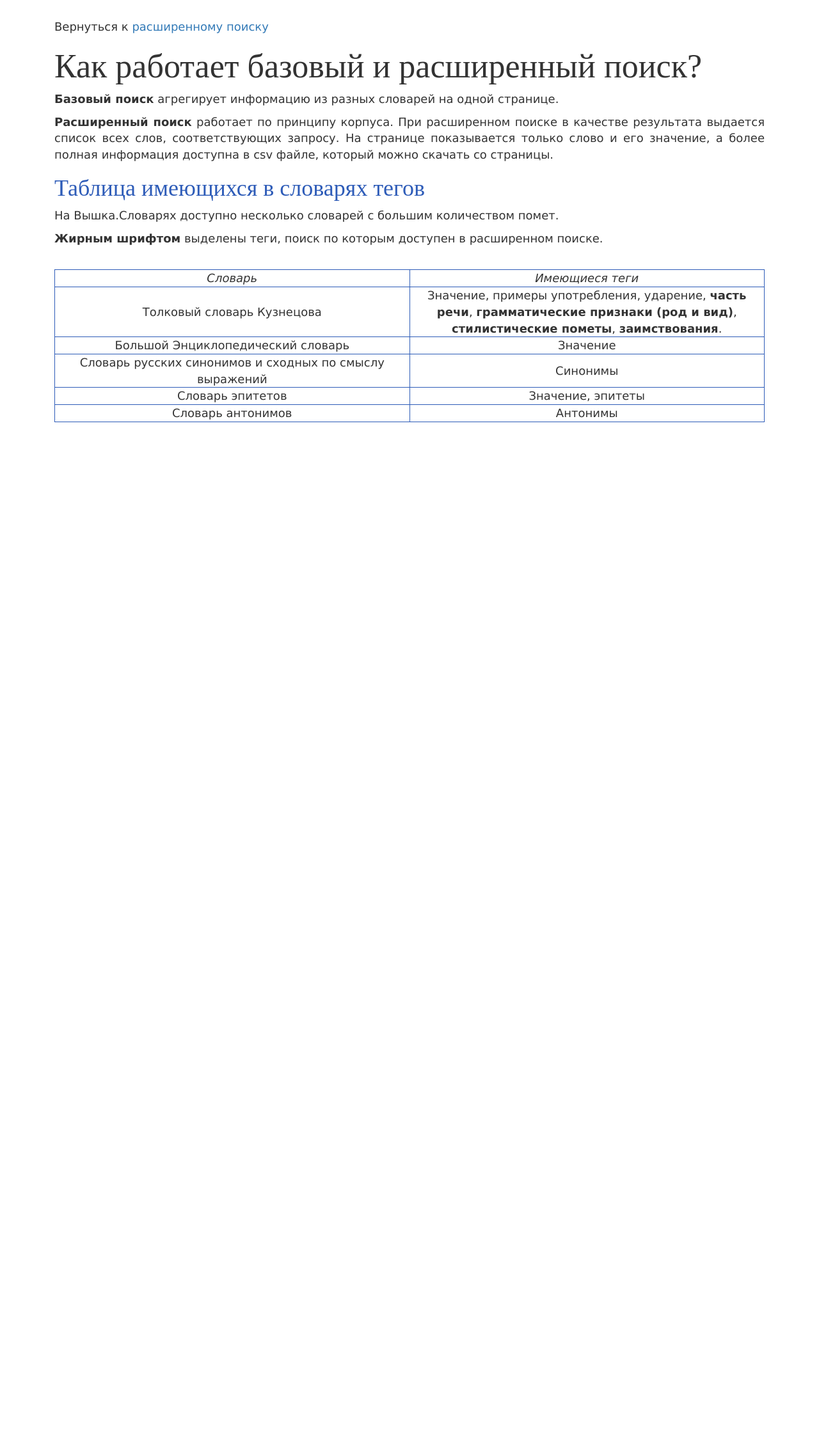
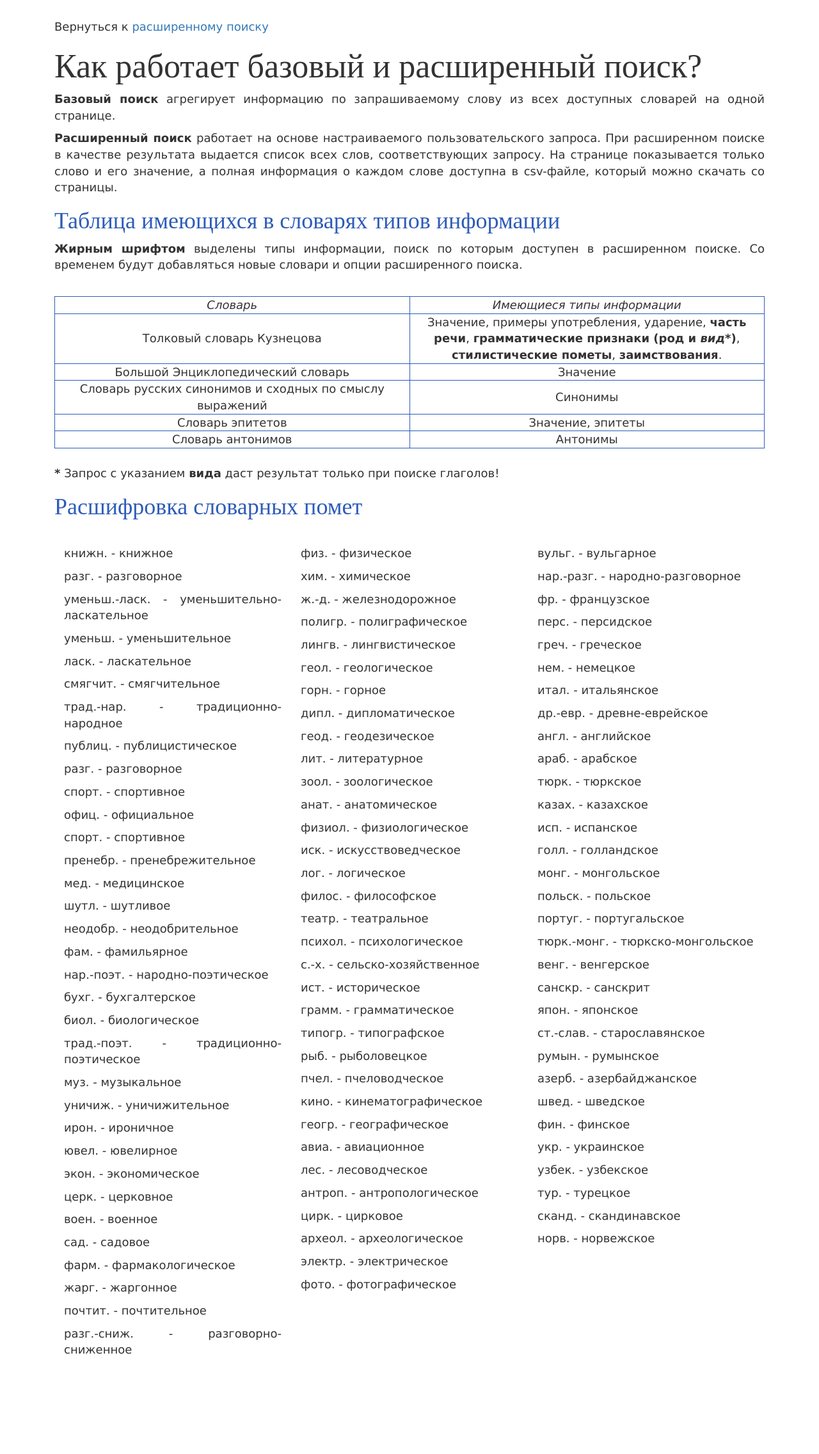
Before and after one commit to Dashershneva/Slovari, a Flask app: page /Vyshka_slovari_how_search_works in a window 1280 px wide. Shown: the part 51-2324 px from the top of the page at 64% size. Before the commit the page ends 711 px from the top, so only its background shows below. Run offline with Flask 2, Linux system fonts and the light colour scheme; some libraries are stand-ins or nearby versions.

Commit message:
hsw and pomety update

```diff
--- a/Slovari_website/csv_result/results.csv
+++ b/Slovari_website/csv_result/results.csv
@@ -1,3 +1 @@
 orth phon sense pos gender asp dic_name usg etym_lang
-муровать МУРОВ'АТЬ " Заделывать глиной, цементом что-л., сложенное из камня, кирпича и т.п. " " глаг. " None " нсв. " "Толковый словарь Кузнецова" None польск.
-фасовать ФАСОВ'АТЬ " Предварительно развешивать, раскладывать и упаковывакть в каких-л. определённых дозах, количестах. " " глаг. " None None "Толковый словарь Кузнецова" None польск.
--- a/Slovari_website/templates/Slovar_how_search_works.html
+++ b/Slovari_website/templates/Slovar_how_search_works.html
@@ -53,25 +53,25 @@
 	  <div class="info col-md-12">
 	    <p>Вернуться к <a href="{{ url_for('extended_search_page') }}">расширенному поиску</a></p>
 	    <h1 class="title">Как работает базовый и расширенный поиск? </h1>
-		  <p><b>Базовый поиск</b> агрегирует информацию из разных словарей на одной странице.</p>
-		  <p><b>Расширенный поиск</b> работает по принципу корпуса. При расширенном поиске в качестве
-		  результата выдается список всех слов, соответствующих запросу. На странице показывается только слово и его значение, а более полная
-		  информация доступна в csv файле, который можно скачать со страницы.</a></p>
-		<h1 class="subtitle">Таблица имеющихся в словарях тегов </h1>
-		  <p>На Вышка.Словарях доступно несколько словарей с большим количеством помет.</p>
-		  <p><b>Жирным шрифтом</b> выделены теги, поиск по которым доступен в расширенном поиске.</p>
+		  <p><b>Базовый поиск</b> агрегирует информацию по запрашиваемому слову из всех доступных словарей на одной странице.</p>
+		  <p><b>Расширенный поиск</b> работает на основе настраиваемого пользовательского запроса. При расширенном поиске в качестве
+		  результата выдается список всех слов, соответствующих запросу. На странице показывается только слово и его значение, а полная
+		  информация о каждом слове доступна в csv-файле, который можно скачать со страницы.</a></p>
+		<h1 class="subtitle">Таблица имеющихся в словарях типов информации </h1>
+		  <p><b>Жирным шрифтом</b> выделены типы информации, поиск по которым доступен в расширенном поиске.
+		  Со временем будут добавляться новые словари и опции расширенного поиска.</p>
 		  <br>
 		<table class="tag_table">
 		  <thead class="tag_table">
 		    <tr>
 		      <td><i>Словарь</i></td>
-			  <td><i>Имеющиеся теги</i></td>
+			  <td><i>Имеющиеся типы информации</i></td>
 		    </tr>
 		  </thead>
 		  <tbody class="tag_table">
 		    <tr>
 		      <td>Толковый словарь Кузнецова</td>
-			  <td>Значение, примеры употребления, ударение, <b>часть речи</b>, <b>грамматические признаки (род и вид)</b>, <b>стилистические пометы</b>, <b>заимствования</b>.</td>
+			  <td>Значение, примеры употребления, ударение, <b>часть речи</b>, <b>грамматические признаки (род и <i>вид*</i>)</b>, <b>стилистические пометы</b>, <b>заимствования</b>.</td>
 		    </tr>
 		    <tr>
 		      <td>Большой Энциклопедический словарь</td>
@@ -91,6 +91,112 @@
 		    </tr>
 		  </tbody>
 		</table>
+		<br>
+		<p><b>*</b> Запрос с указанием <b>вида</b> даст результат только при поиске глаголов!</p>
+		<h1 class="subtitle">Расшифровка словарных помет </h1>
+		<div class="info col-md-4">
+			<p>книжн. - книжное</p>
+			<p>разг. - разговорное</p>
+			<p>уменьш.-ласк. - уменьшительно-ласкательное</p>
+			<p>уменьш. - уменьшительное</p>
+			<p>ласк. - ласкательное</p>
+			<p>смягчит. - смягчительное</p>
+			<p>трад.-нар. - традиционно-народное</p>
+			<p>публиц. - публицистическое</p>
+			<p>разг. - разговорное</p>
+			<p>спорт. - спортивное</p>
+			<p>офиц. - официальное</p>
+			<p>спорт. - спортивное</p>
+			<p>пренебр. - пренебрежительное</p>
+			<p>мед. - медицинское</p>
+			<p>шутл. - шутливое</p>
+			<p>неодобр. - неодобрительное</p>
+			<p>фам. - фамильярное</p>
+			<p>нар.-поэт. - народно-поэтическое</p>
+			<p>бухг. - бухгалтерское</p>
+			<p>биол. - биологическое</p>
+			<p>трад.-поэт. - традиционно-поэтическое</p>
+			<p>муз. - музыкальное</p>
+			<p>уничиж. - уничижительное</p>
+			<p>ирон. - ироничное</p>
+			<p>ювел. - ювелирное</p>
+			<p>экон. - экономическое</p>
+			<p>церк. - церковное</p>
+			<p>воен. - военное</p>
+			<p>сад. - садовое</p>
+			<p>фарм. - фармакологическое</p>
+			<p>жарг. - жаргонное</p>
+			<p>почтит. - почтительное</p>
+			<p>разг.-сниж. - разговорно-сниженное</p>
+		</div>
+		<div class="info col-md-4">
+			<p>физ. - физическое</p>
+			<p>хим. - химическое</p>
+			<p>ж.-д. - железнодорожное</p>
+			<p>полигр. - полиграфическое</p>
+			<p>лингв. - лингвистическое</p>
+			<p>геол. - геологическое</p>
+			<p>горн. - горное</p>
+			<p>дипл. - дипломатическое</p>
+			<p>геод. - геодезическое</p>
+			<p>лит. - литературное</p>
+			<p>зоол. - зоологическое</p>
+			<p>анат. - анатомическое</p>
+			<p>физиол. - физиологическое</p>
+			<p>иск. - искусствоведческое</p>
+			<p>лог. - логическое</p>
+			<p>филос. - философское</p>
+			<p>театр. - театральное</p>
+			<p>психол. - психологическое</p>
+			<p>с.-х. - сельско-хозяйственное</p>
+			<p>ист. - историческое</p>
+			<p>грамм. - грамматическое</p>
+			<p>типогр. - типографское</p>
+			<p>рыб. - рыболовецкое</p>
+			<p>пчел. - пчеловодческое</p>
+			<p>кино. - кинематографическое</p>
+			<p>геогр. - географическое</p>
+			<p>авиа. - авиационное</p>
+			<p>лес. - лесоводческое</p>
+			<p>антроп. - антропологическое</p>
+			<p>цирк. - цирковое</p>
+			<p>археол. - археологическое</p>
+			<p>электр. - электрическое</p>
+			<p>фото. - фотографическое</p>
+		</div>
+		<div class="info col-md-4">
+			<p>вульг. - вульгарное</p>
+			<p>нар.-разг. - народно-разговорное</p>
+			<p>фр. - французское</p>
+			<p>перс. - персидское</p>
+			<p>греч. - греческое</p>
+			<p>нем. - немецкое</p>
+			<p>итал. - итальянское</p>
+			<p>др.-евр. - древне-еврейское</p>
+			<p>англ. - английское</p>
+			<p>араб. - арабское</p>
+			<p>тюрк. - тюркское</p>
+			<p>казах. - казахское</p>
+			<p>исп. - испанское</p>
+			<p>голл. - голландское</p>
+			<p>монг. - монгольское</p>
+			<p>польск. - польское</p>
+			<p>португ. - португальское</p>
+			<p>тюрк.-монг. - тюркско-монгольское</p>
+			<p>венг. - венгерское</p>
+			<p>санскр. - санскрит</p>
+			<p>япон. - японское</p>
+			<p>ст.-слав. - старославянское</p>
+			<p>румын. - румынское</p>
+			<p>азерб. - азербайджанское</p>
+			<p>швед. - шведское</p>
+			<p>фин. - финское</p>
+			<p>укр. - украинское</p>
+			<p>узбек. - узбекское</p>
+			<p>тур. - турецкое</p>
+			<p>сканд. - скандинавское</p>
+			<p>норв. - норвежское</p>
+		</div>
 	 </div>
 	  <hr>
 
```
